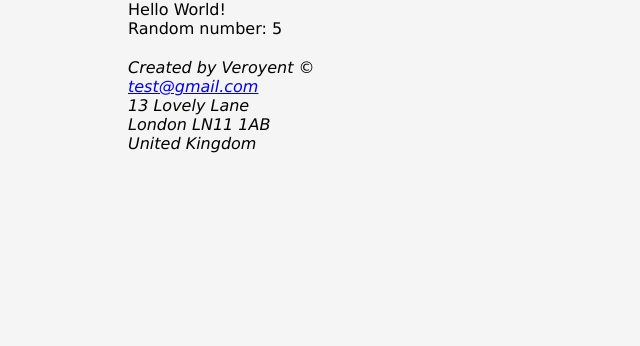
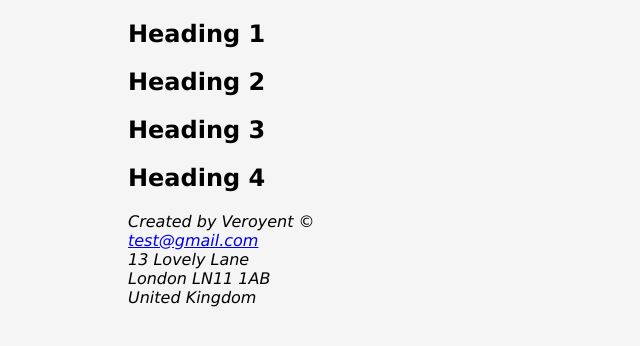
Before and after one commit to Veroyent/veroyent-db, a plain HTML site: page index.html in a window 1280 px wide. Shown: the whole page, without its empty margins (0-640 px from the left). Drawn offline with nearby package versions, Linux system fonts and the light colour scheme.

Commit message:
Update index.html

```diff
--- a/index.html
+++ b/index.html
@@ -11,6 +11,13 @@
     <script src="https://unpkg.com/vue@3/dist/vue.global.js"></script>
   </head>
   <body class="main">
+    <div class=grid>
+      <h2>Heading 1</h2>
+      <h2>Heading 2</h2>
+      <h2>Heading 3</h2>
+      <h2>Heading 4</h2>
+    </div>
+    <!--
     <div id="app">
       {{ message }} <br>
       {{'Random number: ' + Math.ceil(Math.random()*6) }}
@@ -25,6 +32,7 @@
         })
         app.mount('#app')
       </script>
+    -->
   </body>
   <footer>
     <address>
```
